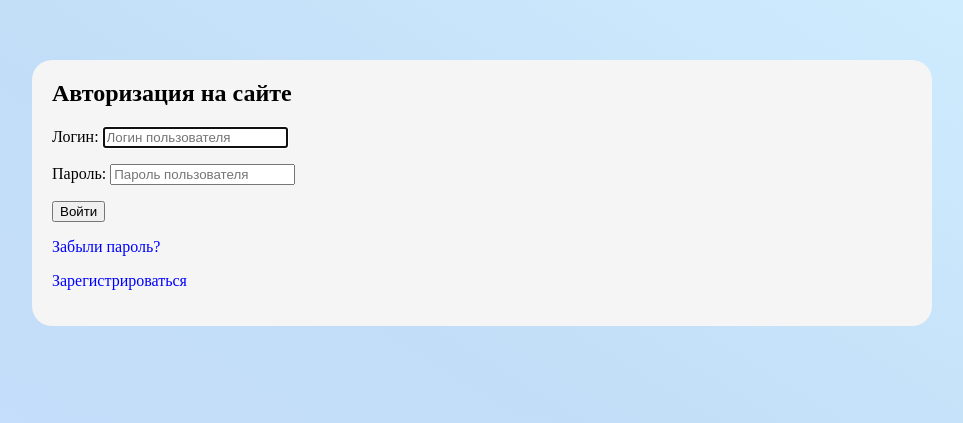
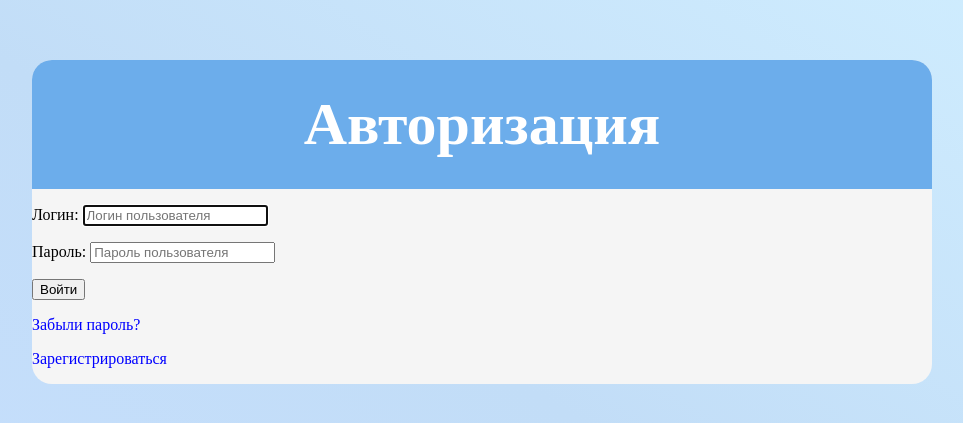
Before and after one commit to Burenix/GigaToDoList, a Django app: page /accounts/login/ in a window 1280 px wide. Shown: the top 423 px of the page, without its empty margins (158-1121 px from the left). Run offline with Django 5.2, Linux system fonts and the light colour scheme; parts of the project's set-up code (start-up, migrations or seed data) failed here and were passed over.

Commit message:
designed header area

```diff
--- a/accounts/templates/accounts/user_login.html
+++ b/accounts/templates/accounts/user_login.html
@@ -11,8 +11,11 @@
 </head>
 <body>
     {% block content %}
-        <div class="content-area">
-            <h2> {{ title }} </h2>
+        <div class="header-area">
+            <div>
+                <h1 class="header-text"> Авторизация </h1>
+            </div>
+        </div>
         {% if messages %}
             {% for message in messages %}
                 <div class="alert alert-{{ message.tags }}">{{ message }}</div>
@@ -25,7 +28,6 @@
         </form>
         <p><a href="{% url 'password_reset' %}">Забыли пароль?</a></p>
         <p><a href="{% url 'register' %}">Зарегистрироваться</a></p>
-        </div>
     {% endblock %}
 </body>
 </html>
--- a/todo_list/static/todo_list/css/style.css
+++ b/todo_list/static/todo_list/css/style.css
@@ -16,8 +16,9 @@ body {
     background-size: 100% 100%;
 }
 
+h1,
 h2 {
-    margin-top: 0;
+    margin: 0;
 }
 
 a:active, /* активная/посещенная ссылка */
@@ -45,6 +46,14 @@ a{
     justify-content: space-between;
     background-color: rgb(108, 173, 235);
     border-radius: 20px 20px 0 0;
+}
+
+.header-text {
+    display: flex;
+    justify-content: center;
+    color: white;
+    font-size: 60px;
+    padding: 30px;
 }
 
 .content-area {
@@ -385,9 +394,8 @@ a.link-update + a.link-delete {
 }
 
 #main-header-text {
-    color: white;
-    font-size: 60px;
-    margin: 0;
-    padding-bottom: 30px;
+    display: flex;
+    justify-content: start;
+    padding-top: 0;
     padding-left: 20px;
 }
--- a/todo_list/templates/todo_list/main.html
+++ b/todo_list/templates/todo_list/main.html
@@ -20,8 +20,8 @@
                 </button>
             </form>
 
-            <div class="header-text">
-                <h1 id="main-header-text">Твои задачи:</h1>
+            <div>
+                <h1 class="header-text" id="main-header-text">Твои задачи:</h1>
             </div>
         </div>
         <div class="content-area">
```
Lines whose indentation alone changed are shown as unchanged.
